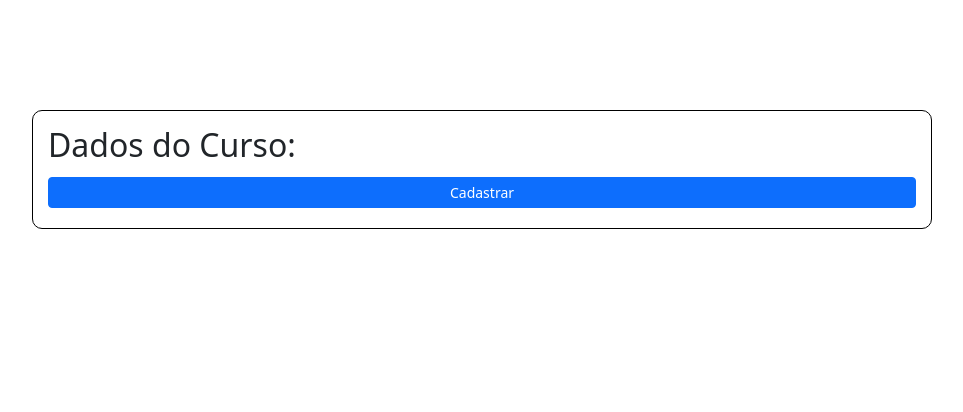
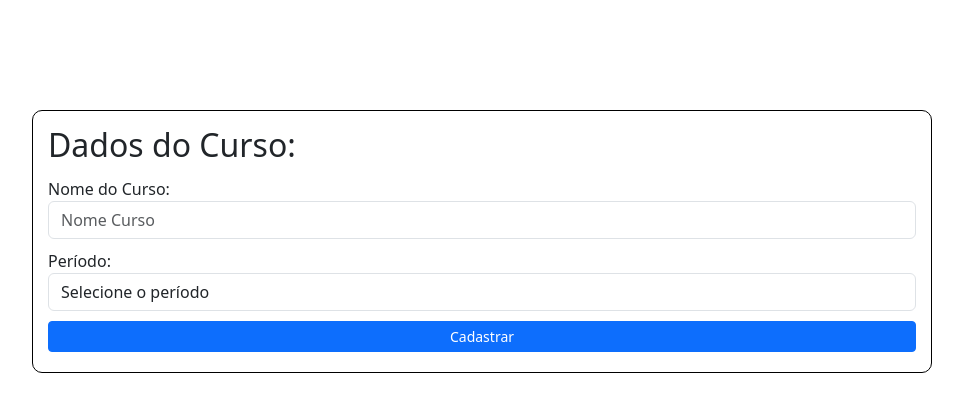
Before and after one commit to matheus30507-prog/Projeto_Cadastro_Estudante, a PHP site: page /cadastro_curso/curso.php in a window 1280 px wide. Shown: the part 56-468 px from the top of the page, without its empty margins (158-1121 px from the left). Run offline with PHP 8.4, Linux system fonts and the light colour scheme.

Commit message:
Versao[1.0.2] Adicionando as informações de cadastro de cursos

```diff
--- a/cadastro_curso/curso.php
+++ b/cadastro_curso/curso.php
@@ -18,7 +18,18 @@
 	</nav>
 		<form class="alinhamento" method="POST" action="salvar_estudante.php">
 			<h2>Dados do Curso:</h2>
-
+			<div class="form-group">
+    			<label>Nome do Curso:</label>
+    			<input type="text" class="form-control" name="nome_curso" placeholder="Nome Curso" required>
+  			</div>
+  			<div class="form-group">
+    			<label>Período:</label>
+    			<select name="sexo" class="form-control" required>
+    				<option value="">Selecione o período</option>
+    				<option value="Noturno">Noturno</option>
+    				<option value="Manhã">Manhã</option>
+				</select>
+			</div>
 
 
   			<button type="submit" class="btn btn-primary btn-sm">Cadastrar</button>
```
